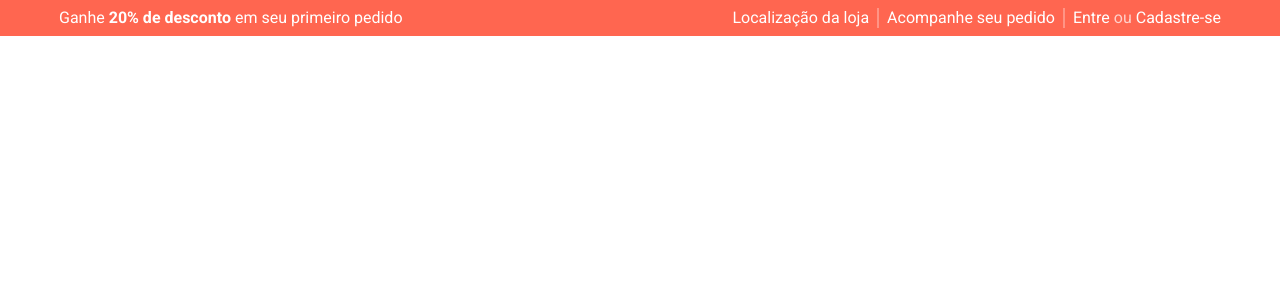
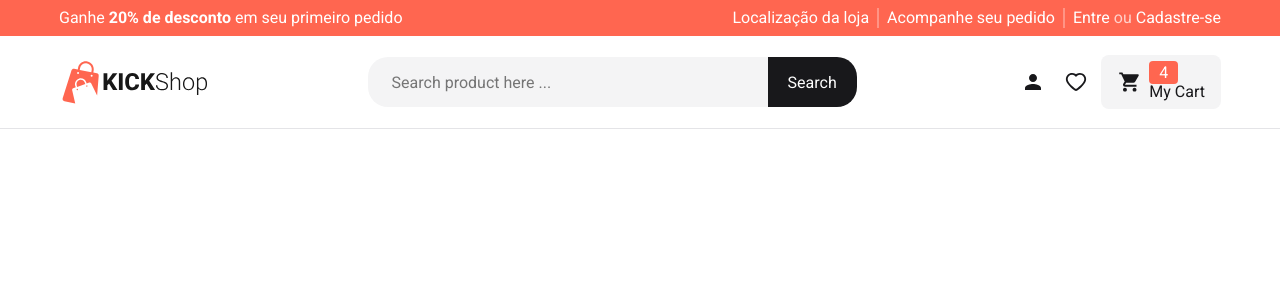
Before and after one commit to rodrigordgfs/Kick-Shop, a Next.js app: page / in a window 1280 px wide. Shown: the top 300 px of the page. Built offline with nearby package versions, Linux system fonts and the light colour scheme.

Commit message:
Feature: Criado o Header principal

```diff
--- a/package.json
+++ b/package.json
@@ -18,6 +18,7 @@
     "next": "13.2.4",
     "react": "18.2.0",
     "react-dom": "18.2.0",
+    "react-icons": "^4.8.0",
     "typescript": "4.9.5"
   }
 }
--- a/src/components/Header/index.tsx
+++ b/src/components/Header/index.tsx
@@ -5,7 +5,19 @@ import {
   HeaderContainer,
   HeaderBadgeActions,
   HeaderBadgeActionsDivider,
+  HeaderMainContainer,
+  HeaderMain,
+  SearchForm,
+  SearchFormContainer,
+  MenuActionsContainer,
+  MenuActionsIcon,
+  MenuActionCart,
 } from "@/styles/components/header";
+import Image from "next/image";
+import Logo from "@/assets/logo.svg";
+import { MdPerson } from "react-icons/md";
+import { AiOutlineHeart } from "react-icons/ai";
+import { IoMdCart } from "react-icons/io";
 
 export function Header() {
   return (
@@ -28,6 +40,34 @@ export function Header() {
           </HeaderBadgeActions>
         </HeaderBadge>
       </HeaderBadgeContainer>
+      <HeaderMainContainer>
+        <HeaderMain>
+          <Image src={Logo} alt="" width={150} height={60} />
+          <SearchFormContainer>
+            <SearchForm>
+              <input type="text" placeholder="Search product here ..." />
+              <input type="submit" value="Search" />
+            </SearchForm>
+          </SearchFormContainer>
+          <MenuActionsContainer>
+            <MenuActionsIcon>
+              <MdPerson size={24} />
+            </MenuActionsIcon>
+            <MenuActionsIcon>
+              <AiOutlineHeart size={24} />
+            </MenuActionsIcon>
+            <MenuActionCart>
+              <IoMdCart size={24} />
+              <div>
+                <div>
+                  <span>4</span>
+                </div>
+                <p>My Cart</p>
+              </div>
+            </MenuActionCart>
+          </MenuActionsContainer>
+        </HeaderMain>
+      </HeaderMainContainer>
     </HeaderContainer>
   );
 }
--- a/src/pages/index.tsx
+++ b/src/pages/index.tsx
@@ -3,7 +3,7 @@ export default function Home() {
   return (
     <>
       <Head>
-        <title>Kicks Shop - Home</title>
+        <title>Kick Shop - Home</title>
         <meta name="description" content="Kicks Shop - Home" />
         <meta name="viewport" content="width=device-width, initial-scale=1" />
         <link rel="icon" href="/favicon.ico" />
--- a/src/styles/components/header.ts
+++ b/src/styles/components/header.ts
@@ -1,13 +1,12 @@
 import { styled } from "..";
 
-export const HeaderContainer = styled("div", {
+export const HeaderContainer = styled("header", {
   maxWidth: "100vw",
-    width: "100%"
-})
+  width: "100%",
+});
 
 export const HeaderBadgeContainer = styled("div", {
   background: "$primary",
-  width: "100%",
 });
 
 export const HeaderBadge = styled("div", {
@@ -19,40 +18,135 @@ export const HeaderBadge = styled("div", {
   padding: "8px 4px",
 });
 
-export const HeaderBadgeDiscount = styled('p', {
+export const HeaderBadgeDiscount = styled("p", {
   color: "$white",
 
   span: {
-        fontWeight: 'bold'
-    }
-})
+    fontWeight: "bold",
+  },
+});
 
-export const HeaderBadgeActions = styled('div', {
+export const HeaderBadgeActions = styled("div", {
   ul: {
     listStyleType: "none",
     display: "flex",
     flexDirection: "row",
     gap: 8,
 
-
     li: {
       color: "$white",
       cursor: "pointer",
 
       span: {
-                opacity: '0.7'
+        opacity: "0.7",
       },
 
-            '&:hover': {
-                opacity: '0.7'
-            }
-        }
-    }
-})
+      "&:hover": {
+        opacity: "0.7",
+      },
+    },
+  },
+});
 
-export const HeaderBadgeActionsDivider = styled('li', {
+export const HeaderBadgeActionsDivider = styled("li", {
   background: "$white",
   width: 2,
   height: 20,
-    opacity: '0.3'
-})
+  opacity: "0.3",
+});
+
+export const HeaderMainContainer = styled("div", {
+  maxWidth: "100vw",
+  width: "100%",
+  borderBottom: "1px",
+  borderBottomColor: "$zinc-200",
+  borderBottomStyle: "solid",
+});
+
+export const HeaderMain = styled("div", {
+  margin: "0 auto",
+  maxWidth: 1170,
+  display: "flex",
+  flexDirection: "row",
+  justifyContent: "space-between",
+  alignItems: "center",
+  padding: "16px 4px",
+  gap: "16px",
+});
+
+export const SearchFormContainer = styled("div", {
+  flex: 1,
+});
+
+export const SearchForm = styled("form", {
+  width: "100%",
+  display: "flex",
+  flexDirection: "row",
+  justifyContent: "center",
+
+  "input[type='text']": {
+    background: "$zinc-100",
+    color: "$zinc-900",
+    borderTopLeftRadius: "20px",
+    borderBottomLeftRadius: "20px",
+    border: "none",
+    outline: "none",
+    height: "50px",
+    padding: "0 24px",
+    width: "100%",
+    maxWidth: "400px",
+    fontSize: "16px",
+  },
+
+  "input[type='submit']": {
+    background: "$zinc-900",
+    color: "$white",
+    border: "none",
+    borderTopRightRadius: "20px",
+    borderBottomRightRadius: "20px",
+    padding: "0 20px",
+    cursor: "pointer",
+    fontSize: "16px",
+  },
+});
+
+export const MenuActionsContainer = styled("div", {
+  display: "flex",
+  flexDirection: "row",
+  gap: "8px",
+  alignItems: "center",
+});
+
+export const MenuActionsIcon = styled("div", {
+  color: "$zinc-900",
+  borderRadius: "50%",
+  display: "flex",
+  height: "35px",
+  width: "35px",
+  alignItems: "center",
+  justifyContent: "center",
+  cursor: "pointer",
+
+  "&:hover": {
+    background: "$zinc-100",
+  },
+});
+
+export const MenuActionCart = styled("div", {
+  display: "flex",
+  alignItems: "center",
+  gap: "8px",
+  background: "$zinc-100",
+  borderRadius: "8px",
+  padding: "8px 16px",
+  cursor: "pointer",
+
+  div: {
+    span: {
+      background: "$primary",
+      color: "$white",
+      padding: "2px 10px",
+      borderRadius: "4px",
+    },
+  },
+});
--- a/src/styles/global.ts
+++ b/src/styles/global.ts
@@ -1,20 +1,20 @@
 import { globalCss } from ".";
 
 export const globalStyles = globalCss({
-  '*': {
+  "*": {
     margin: 0,
     padding: 0,
-    boxSizing: 'border-box',
+    boxSizing: "border-box",
   },
 
   body: {
-    backgroundColor: '$white',
-    color: '$text',
-    '-webkit-font-smoothing': 'antialiased',
+    backgroundColor: "$white",
+    color: "$zinc-900",
+    "-webkit-font-smoothing": "antialiased",
   },
 
-  'body, input, textarea, button': {
-    fontFamily: 'Roboto',
+  "body, input, textarea, button": {
+    fontFamily: "Roboto",
     fontWeight: 400,
-  }
-})
+  },
+});
--- a/src/styles/index.tsx
+++ b/src/styles/index.ts
@@ -14,7 +14,9 @@ export const {
     colors: {
       primary: "#FF6650",
       white: "#FFFFFF",
-      text: "#181818",
+      "zinc-100": "#f4f4f5",
+      "zinc-200": "#e4e4e7",
+      "zinc-900": "#18181b",
     },
 
     fontSizes: {},
```
Also changed, not shown: src/assets/logo.svg (added), 1 other file (tests, documents, lock files or other folders). Lines whose indentation alone changed are shown as unchanged.
